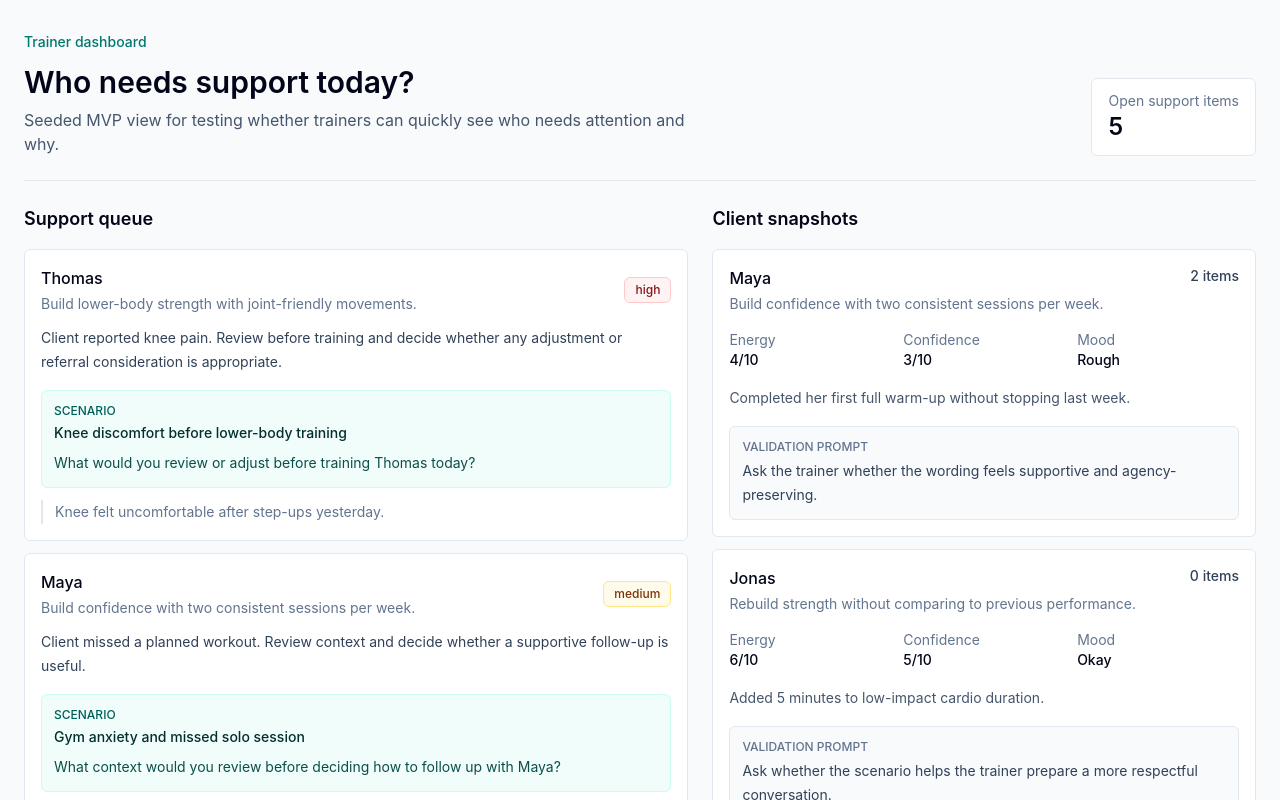
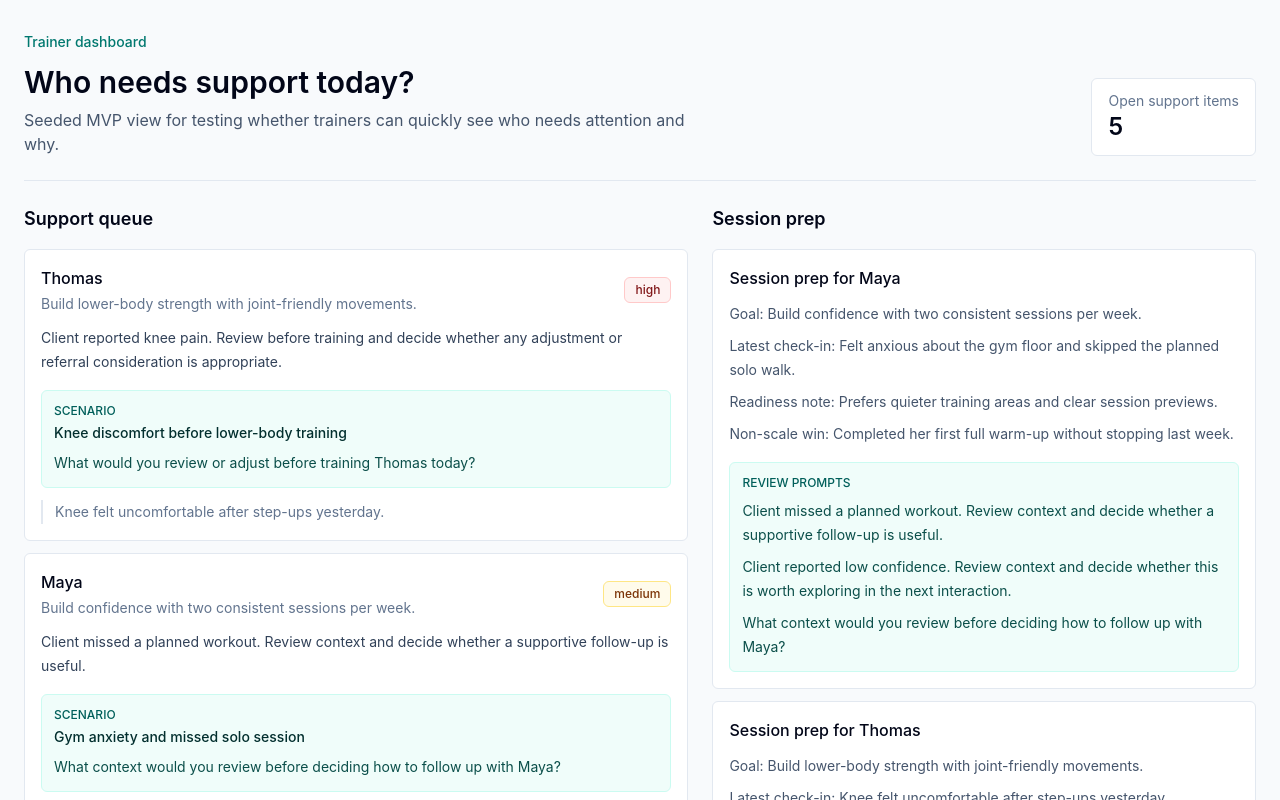
Before and after one commit to SmidigBommen/pt-support-app, a Next.js app: page /trainer in a window 1280 px wide. Shown: the top 800 px of the page. Built offline with nearby package versions, Linux system fonts and the light colour scheme.

Commit message:
Add session prep scenario slice

```diff
--- a/src/app/trainer/page.tsx
+++ b/src/app/trainer/page.tsx
@@ -90,11 +90,58 @@ export default function TrainerDashboardPage() {
           </div>
         </div>
 
-        <div>
-          <h2 className="text-lg font-semibold text-slate-950">
-            Client snapshots
-          </h2>
-          <div className="mt-4 grid gap-3">
+        <div className="grid gap-6">
+          <section>
+            <h2 className="text-lg font-semibold text-slate-950">
+              Session prep
+            </h2>
+            <div className="mt-4 grid gap-3">
+              {trainerDashboardSeed
+                .filter(({ supportItems }) => supportItems.length > 0)
+                .slice(0, 3)
+                .map(({ client, sessionPrep }) => (
+                  <article
+                    key={`${client.id}-session-prep`}
+                    className="rounded-md border border-slate-200 bg-white p-4"
+                  >
+                    <h3 className="font-medium text-slate-950">
+                      {sessionPrep.title}
+                    </h3>
+                    <ul className="mt-3 grid gap-2">
+                      {sessionPrep.context.map((line) => (
+                        <li
+                          key={line}
+                          className="text-sm leading-6 text-slate-600"
+                        >
+                          {line}
+                        </li>
+                      ))}
+                    </ul>
+                    <div className="mt-4 rounded-md border border-teal-100 bg-teal-50 p-3">
+                      <p className="text-xs font-medium uppercase text-teal-800">
+                        Review prompts
+                      </p>
+                      <ul className="mt-2 grid gap-2">
+                        {sessionPrep.reviewPrompts.map((prompt) => (
+                          <li
+                            key={prompt}
+                            className="text-sm leading-6 text-teal-900"
+                          >
+                            {prompt}
+                          </li>
+                        ))}
+                      </ul>
+                    </div>
+                  </article>
+                ))}
+            </div>
+          </section>
+
+          <section>
+            <h2 className="text-lg font-semibold text-slate-950">
+              Client snapshots
+            </h2>
+            <div className="mt-4 grid gap-3">
             {trainerDashboardSeed.map(({ client, supportItems }) => (
               <article
                 key={client.id}
@@ -146,7 +193,8 @@ export default function TrainerDashboardPage() {
                 </div>
               </article>
             ))}
-          </div>
+            </div>
+          </section>
         </div>
       </section>
     </main>
--- /dev/null
+++ b/src/domain/session-prep/session-prep.ts
@@ -0,0 +1,30 @@
+export type SessionPrepInput = {
+  clientName: string;
+  currentGoal: string;
+  latestReflection: string;
+  readinessNote: string;
+  nonScaleWin: string;
+  trainerReviewQuestion: string;
+  supportReasons: string[];
+};
+
+export type SessionPrepBrief = {
+  title: string;
+  context: string[];
+  reviewPrompts: string[];
+};
+
+export function buildSessionPrepBrief(
+  input: SessionPrepInput,
+): SessionPrepBrief {
+  return {
+    title: `Session prep for ${input.clientName}`,
+    context: [
+      `Goal: ${input.currentGoal}`,
+      `Latest check-in: ${input.latestReflection}`,
+      `Readiness note: ${input.readinessNote}`,
+      `Non-scale win: ${input.nonScaleWin}`,
+    ],
+    reviewPrompts: [...input.supportReasons, input.trainerReviewQuestion],
+  };
+}
--- a/src/features/trainer-dashboard/seed-data.ts
+++ b/src/features/trainer-dashboard/seed-data.ts
@@ -1,4 +1,5 @@
 import { generateSupportQueueItems } from "@/domain/support-queue/support-queue";
+import { buildSessionPrepBrief } from "@/domain/session-prep/session-prep";
 
 export type TrainerClientSeed = {
   id: string;
@@ -203,6 +204,18 @@ export const trainerDashboardSeed = trainerClients.map((client) => ({
     confidence: client.latestCheckIn.confidence,
     pain: client.latestCheckIn.pain,
   }),
+})).map(({ client, supportItems }) => ({
+  client,
+  supportItems,
+  sessionPrep: buildSessionPrepBrief({
+    clientName: client.name,
+    currentGoal: client.currentGoal,
+    latestReflection: client.latestCheckIn.reflection,
+    readinessNote: client.readinessNote,
+    nonScaleWin: client.nonScaleWin,
+    trainerReviewQuestion: client.scenario.trainerReviewQuestion,
+    supportReasons: supportItems.map((item) => item.reason),
+  }),
 }));
 
 export function getTrainerScenario(clientId: string): TrainerScenario | undefined {
```
Also changed, not shown: 1 other file (tests, documents, lock files or other folders).
